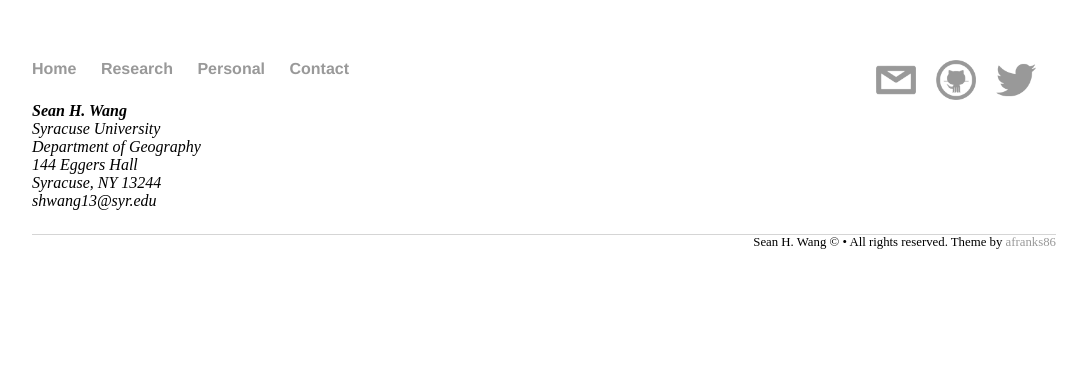
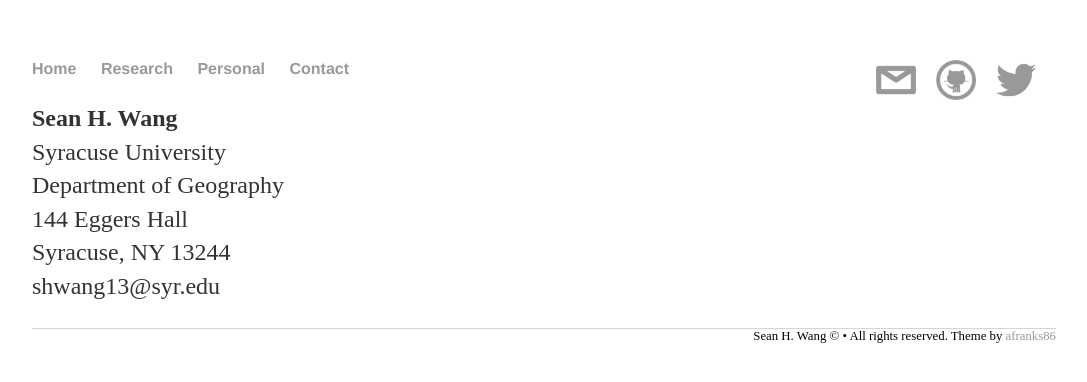
Before and after one commit to SeanyWang/seanywang.github.io, a Jekyll site: the page built from contact/index.html, in a window 1280 px wide. Shown: the top 382 px of the page, without its empty margins (96-1183 px from the left). Built offline with Jekyll 4.4.1, drawn with Linux system fonts in a browser that asks for light colours; nearby versions of some CDN libraries.

Commit message:
removed address formatting

```diff
--- a/contact/index.html
+++ b/contact/index.html
@@ -5,13 +5,11 @@ title: Sean H. Wang - Contact
 
   <div>
     <p>
-      <address>
     	  <strong>Sean H. Wang</strong><br>
     	  Syracuse University<br>
     	  Department of Geography<br>
     	  144 Eggers Hall<br>
     	  Syracuse, NY 13244<br>
     	  <span class="obfuscate">shwang13@syr.edu</span>
-    	</address>
     </p>
   </div>
```
